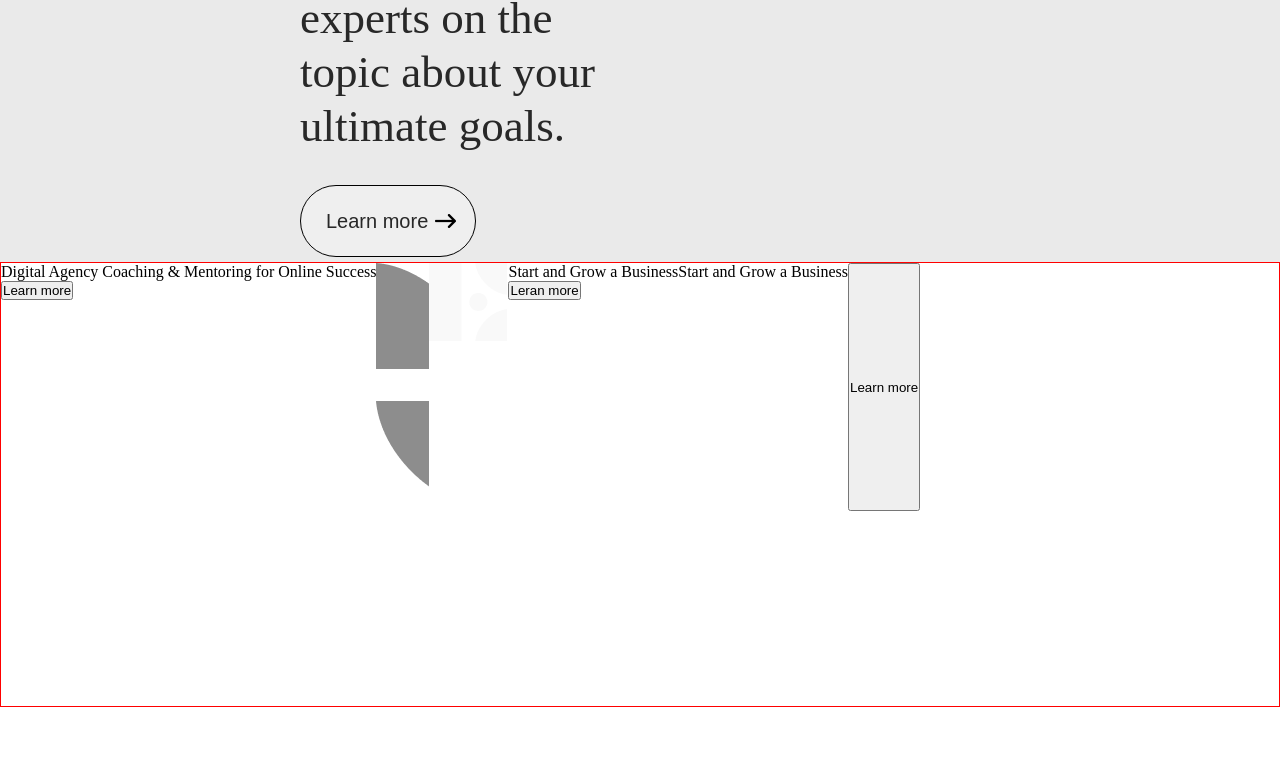
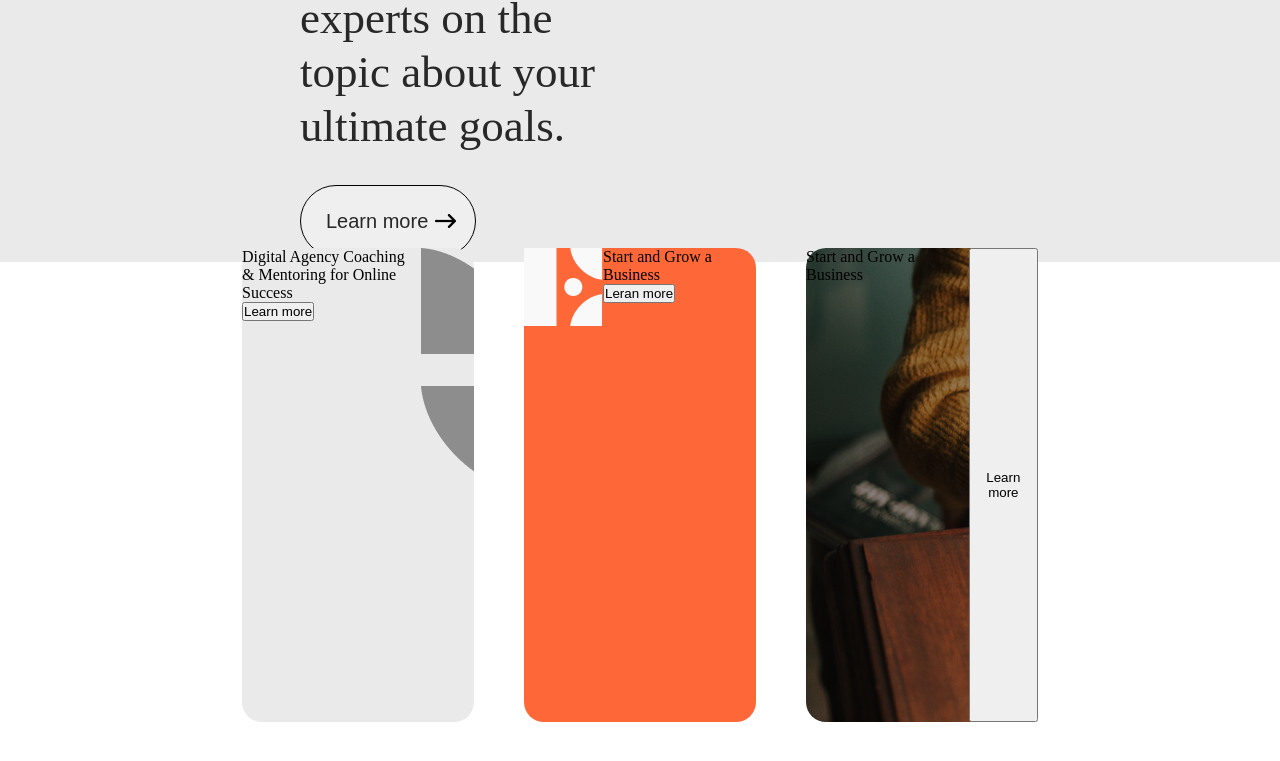
Before and after one commit to archis-academy/june-frontend-eskool-1, a plain HTML site: page index.html in a window 1280 px wide. Shown: the part 93-854 px from the top of the page. Before the commit the page ends 800 px from the top, so only its background shows below. Drawn offline with Linux system fonts and the light colour scheme.

Commit message:
update style.css

```diff
--- a/styles/style.css
+++ b/styles/style.css
@@ -2,6 +2,8 @@
   margin: 0;
   padding: 0;
   box-sizing: border-box;
+}
+#about-us {
 }
 .header {
   width: 100%;
@@ -79,15 +81,36 @@
 /* MAİN CARDS */
 
 .main {
+  display: flex;
+  align-items: center;
+  justify-content: center;
   width: 100%;
   height: calc(100vh - 355px);
-  border: 1px solid red;
 }
 
 .main-container {
   display: flex;
+  width: 70%;
+  gap: 50px;
+  padding: 50px;
 }
 
 .cards {
   display: flex;
+  flex: 1;
+  width: 424px;
+  height: 474px;
+  border-radius: 20px;
 }
+
+.item-1 {
+  background-color: #eaeaea;
+}
+.item-2 {
+  background-color: #fe6839;
+}
+.item-3 {
+  background-image: url(../images/christin-hume-Hcfwew744z4-unsplash.png);
+  background-repeat: no-repeat;
+  background-size: cover;
+}
```
